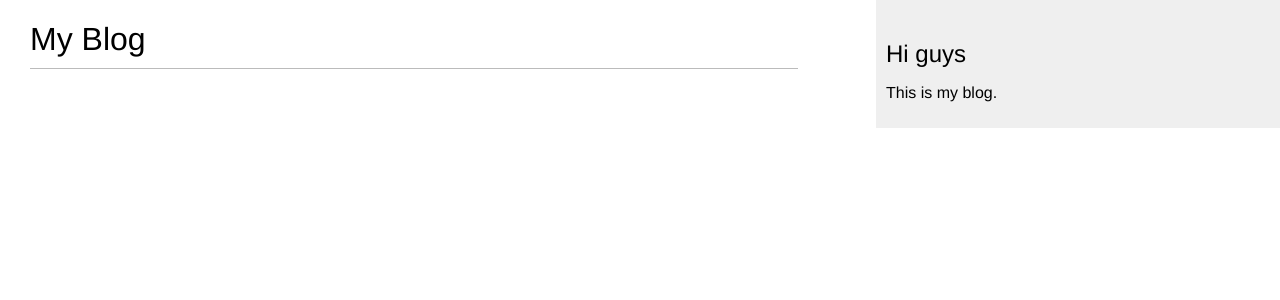
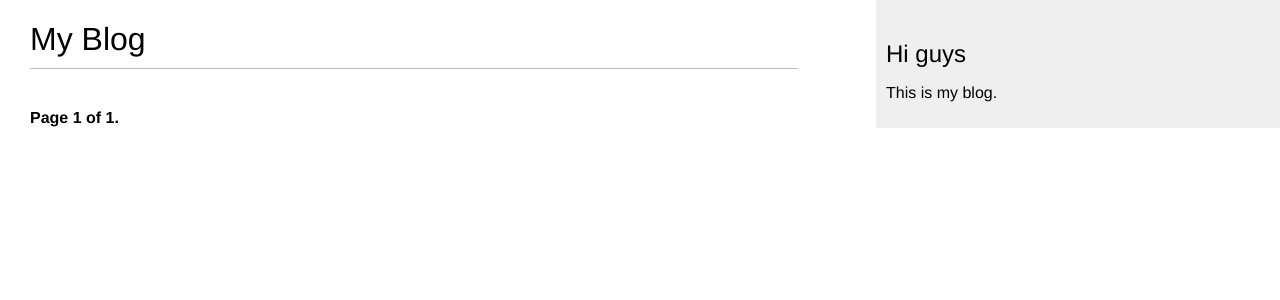
Before and after one commit to UrielMartinez21/Blog-Application, a Django app: page /blog/ in a window 1280 px wide. Shown: the top 300 px of the page. Run offline with Django 4.2, Linux system fonts and the light colour scheme; data that the repository does not hold is empty.

Commit message:
feat(blog/): added pagination

```diff
--- a/blog/views.py
+++ b/blog/views.py
@@ -1,13 +1,35 @@
 from django.shortcuts import get_object_or_404, render
 from blog.models import Post
+from django.core.paginator import Paginator, EmptyPage, PageNotAnInteger
 
 
 def post_list(request):
-    posts = Post.published.all()
+    """
+    This view will display a list of posts with pagination.
+    """
+    post_list = Post.published.all()
+
+    # Pagination with 3 posts per page
+    paginator = Paginator(post_list, 3)
+    page_number = request.GET.get('page', 1)
+
+    try:
+        posts = paginator.page(page_number)
+    except PageNotAnInteger:
+        # If page is not an integer, deliver the first page
+        posts = paginator.page(1)
+    except EmptyPage:
+        # If the page is out of range, deliver the last page of results
+        posts = paginator.page(paginator.num_pages)
+
     return render(request,'blog/post/list.html', locals())
 
 
 def post_detail(request, year, month, day, post):
+    """
+    This view will display a single post.
+    """
+
     data_post = get_object_or_404(
         Post,
         status=Post.Status.PUBLISHED,
--- a/templates/blog/post/list.html
+++ b/templates/blog/post/list.html
@@ -6,13 +6,12 @@
     <h1>My Blog</h1>
     {% for post in posts %}
         <h2>
-            <a href="{{ post.get_absolute_url }}">
-                {{ post.title }}
-            </a>
+            <a href="{{ post.get_absolute_url }}">{{ post.title }}</a>
         </h2>
         <p class="date">
             Published {{ post.publish }} by {{ post.author }}
         </p>
         {{ post.body|truncatewords:30|linebreaks }}
     {% endfor %}
+    {% include "pagination.html" with page=posts %}
 {% endblock %}
--- /dev/null
+++ b/templates/pagination.html
@@ -0,0 +1,15 @@
+<div class="pagination">
+    <span class="step-links">
+        {% if page.has_previous %}
+            <a href="?page={{ page.previous_page_number }}">Previous</a>
+        {% endif %}
+
+        <span class="current">
+            Page {{ page.number }} of {{ page.paginator.num_pages }}.
+        </span>
+
+        {% if page.has_next %}
+            <a href="?page={{ page.next_page_number }}">Next</a>
+        {% endif %}
+    </span>
+</div>
```
